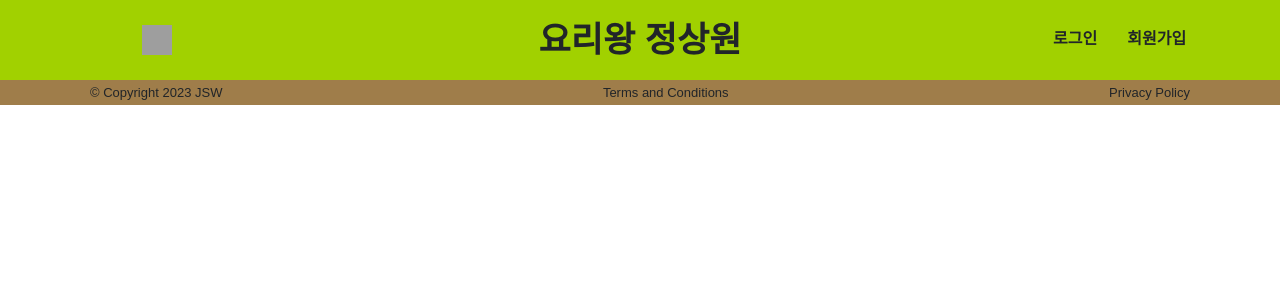
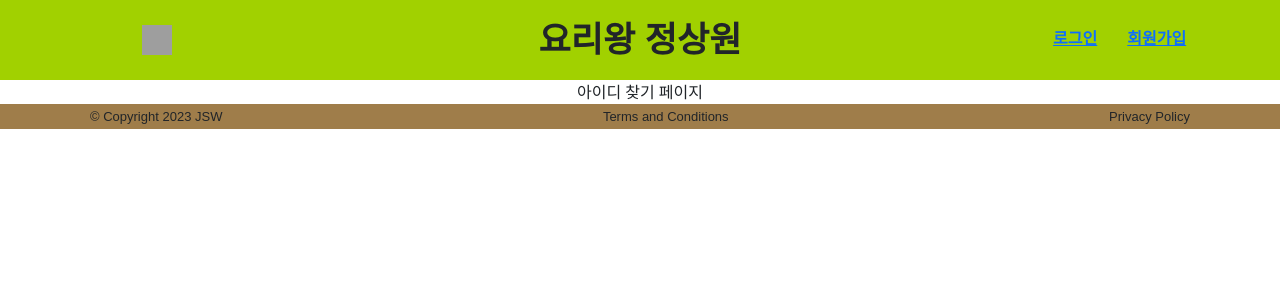
Before and after one commit to Umkimisstrong/React_SpringBootStudy, a React (Create React App) app in the folder TestProject002/demo/frontend/reactt002/: page /default/findid in a window 1280 px wide. Shown: the top 300 px of the page. Built offline with nearby package versions, Linux system fonts and the light colour scheme; grey boxes are pictures that could not be loaded.

Commit message:
rooter 적용
rooter 적용

```diff
--- a/TestProject002/demo/frontend/reactt002/src/components/cssModule/Main.module.css
+++ b/TestProject002/demo/frontend/reactt002/src/components/cssModule/Main.module.css
@@ -1,3 +1,3 @@
 /* components / cssModule / Main.module.css */
 
-.main {left: 0; top:0; width:100%; height:auto; background-color: white; padding-bottom:0px;}
+.main {width:100%; height:auto; background-color: white; padding-bottom:0px;}
--- /dev/null
+++ b/TestProject002/demo/frontend/reactt002/src/components/default/FindID.jsx
@@ -0,0 +1,21 @@
+/*
+    아이디 찾기 화면
+*/
+
+
+
+import React from 'react';
+
+
+
+
+const FindID = () => {
+
+    return (
+           <div>
+              아이디 찾기 페이지
+           </div>
+    )
+}
+
+export default FindID
--- /dev/null
+++ b/TestProject002/demo/frontend/reactt002/src/components/default/FindPW.jsx
@@ -0,0 +1,19 @@
+/*
+    비밀번호 찾기 화면
+*/
+
+import React from 'react';
+
+
+
+
+const FindPW = () => {
+
+    return (
+           <div>
+              비밀번호 찾기 페이지
+           </div>
+    )
+}
+
+export default FindPW
--- /dev/null
+++ b/TestProject002/demo/frontend/reactt002/src/components/default/Index.jsx
@@ -0,0 +1,18 @@
+/*
+    메인 화면, 사용자 최초 접근 시 페이지
+*/
+import React from 'react';
+
+
+
+
+const Index = () => {
+
+    return (
+           <div>
+              최초 인덱스 페이지
+           </div>
+    )
+}
+
+export default Index
--- /dev/null
+++ b/TestProject002/demo/frontend/reactt002/src/components/default/Login.jsx
@@ -0,0 +1,19 @@
+/*
+    로그인 화면
+*/
+
+import React from 'react';
+
+
+
+
+const Login = () => {
+
+    return (
+           <div>
+              로그인페이지
+           </div>
+    )
+}
+
+export default Login
--- /dev/null
+++ b/TestProject002/demo/frontend/reactt002/src/components/default/SignUp.jsx
@@ -0,0 +1,19 @@
+/*
+    회원가입 화면
+*/
+
+import React from 'react';
+
+
+
+
+const SinUp = () => {
+
+    return (
+           <div>
+              회원가입 페이지
+           </div>
+    )
+}
+
+export default SinUp
--- /dev/null
+++ b/TestProject002/demo/frontend/reactt002/src/components/recipe/RecipeDetail.jsx
@@ -0,0 +1,15 @@
+/*
+    레시피 상세 화면
+*/
+import React from 'react';
+
+const RecipeDetail = () => {
+
+    return (
+           <div>
+              레시피 상세 페이지
+           </div>
+    )
+}
+
+export default RecipeDetail
--- /dev/null
+++ b/TestProject002/demo/frontend/reactt002/src/components/recipe/RecipeSave.jsx
@@ -0,0 +1,19 @@
+/*
+    레시피 저장 화면
+*/
+
+import React from 'react';
+
+
+
+
+const RecipeSave = () => {
+
+    return (
+           <div>
+              레시피 저장 페이지
+           </div>
+    )
+}
+
+export default RecipeSave
--- a/TestProject002/demo/frontend/reactt002/src/components/shared/Header.jsx
+++ b/TestProject002/demo/frontend/reactt002/src/components/shared/Header.jsx
@@ -1,8 +1,13 @@
 // components / Shared / Header.jsx
 
-import styles from  "../../components/cssModule/Header.module.css"
-import logo from "../../StaticContent/gentelella/build/image/crown.png"
-import React from 'react'
+
+import { Link } from 'react-router-dom';
+import styles from  "../../components/cssModule/Header.module.css";
+import logo from "../../StaticContent/gentelella/build/image/crown.png";
+import React from 'react';
+
+
+
 
 const Header = () => {
 
@@ -24,11 +29,15 @@ const Header = () => {
                 {/* Nav Bar */}
                 <nav className={styles.con_NavBar}>
                     <ul className={styles.nav_ul}>
-                        <li className={styles.nav_li}>로그인</li>
-                        <li className={styles.nav_li}>회원가입</li>
+                       <Link to="/default/login">
+                            <li className={styles.nav_li}>로그인</li>
+                       </Link>
+                       <Link to="/default/signup">
+                            <li className={styles.nav_li}>회원가입</li>
+                       </Link>
                     </ul>
                 </nav>
-            </div>
+           </div>
         </header>
     )
 }
--- a/TestProject002/demo/frontend/reactt002/src/components/shared/Layout.jsx
+++ b/TestProject002/demo/frontend/reactt002/src/components/shared/Layout.jsx
@@ -1,6 +1,8 @@
 // components / shared / Layout.jsx
 // ** 전체 레이아웃 컴포넌트 **
 // ** Header 와 Footer 를 import 받아 사용 **
+
+import {BrowserRouter} from "react-router-dom";
 
 import styles from  "../../components/cssModule/Layout.module.css"
 import React from 'react'
@@ -8,17 +10,24 @@ import Header from "./Header"
 import Footer from "./Footer"
 import Main from "./Main"
 
-import {BrowserRouter as Router, Routes, Route} from "react-router-dom";
+
 
 const Layout = () => {
 
     return (
         <div className={styles.layout}>
-            <Header></Header>
+            <BrowserRouter>
+                {/* Header 영역 */}
+                <Header></Header>
 
-            <Main></Main>
+                {/* Main Contents 영역 */}
+                <Main></Main>
 
-            <Footer></Footer>
+
+                {/* Footer 영역 */}
+                <Footer></Footer>
+
+            </BrowserRouter>
         </div>
     )
 }
--- a/TestProject002/demo/frontend/reactt002/src/components/shared/Main.jsx
+++ b/TestProject002/demo/frontend/reactt002/src/components/shared/Main.jsx
@@ -1,13 +1,37 @@
 // components / Shared / Main.jsx
-import styles from "../../components/cssModule/Main.module.css"
+
 import React from 'react'
+import {Routes, Route} from "react-router-dom";
+
+import IndexComponent from "../../components/default/Index";
+import LoginComponent from "../../components/default/Login";
+import SignUpComponent from "../../components/default/SignUp";
+import FindIDComponent from "../../components/default/FindID";
+import FindPWComponent from "../../components/default/FindPW";
+
+import RecipeSaveComponent from "../../components/recipe/RecipeSave";
+import RecipeDetailComponent from "../../components/recipe/RecipeDetail";
+
+import styles from "../../components/cssModule/Main.module.css";
+
+
 const Main = () => {
 
     return (
 
         <main className={styles.main}>
             <div>
+                    <Routes>
+                        <Route path="/" element={<IndexComponent />}></Route>
+                        <Route path="/default/index" element={<IndexComponent />}></Route>
+                        <Route path="/default/login" element={<LoginComponent />}></Route>
+                        <Route path="/default/signup" element={<SignUpComponent />}></Route>
+                        <Route path="/default/findid" element={<FindIDComponent />}></Route>
+                        <Route path="/default/findpw" element={<FindPWComponent />}></Route>
 
+                        <Route path="/recipe/saverecipe" element={<RecipeSaveComponent />}></Route>
+                        <Route path="/recipe/recipedetail" element={<RecipeDetailComponent />}></Route>
+                    </Routes>
             </div>
         </main>
     )
```
